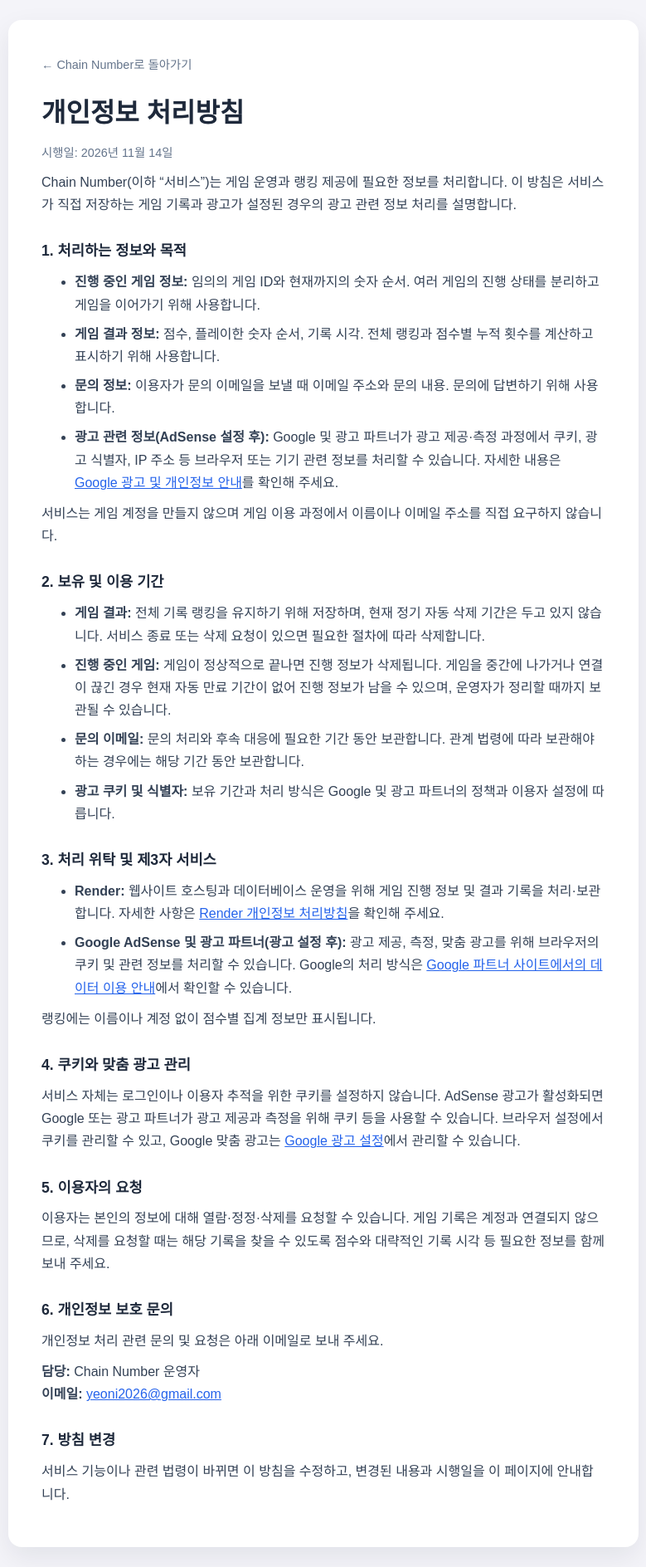
After one commit to yeoni2026/Chain-Number, a Flask app: page /privacy in a window 1280 px wide. The commit adds this page. Shown: the whole page at 83% size, without its empty margins (250-1029 px from the left). Run offline with Flask 3, Linux system fonts and the light colour scheme.

Commit message:
개인정보 처리방침 추가 (AdSense)

```diff
--- a/app.py
+++ b/app.py
@@ -36,7 +36,15 @@ with app.app_context():
 
 @app.route('/')
 def index():
-    return render_template('index.html')
+    return render_template(
+        'index.html',
+        adsense_client_id=os.environ.get('ADSENSE_CLIENT_ID', '').strip(),
+        adsense_slot_id=os.environ.get('ADSENSE_SLOT_ID', '').strip()
+    )
+
+@app.route('/privacy')
+def privacy_policy():
+    return render_template('privacy.html')
 
 @app.route('/start', methods=['POST'])
 def start_game():
--- a/static/game.js
+++ b/static/game.js
@@ -153,6 +153,7 @@ function processNextTurn(data) {
 }
 
 function startGame() {
+    document.getElementById('home-ad-slot')?.classList.add('hidden');
     document.getElementById('start-screen').classList.add('hidden');
     document.getElementById('game-screen').classList.remove('hidden');
     document.getElementById('game-form').classList.add('hidden');
@@ -262,6 +263,7 @@ function loadRanking() {
 // 2. 기존 goHome 함수 수정 (홈 화면으로 갈 때 랭킹 갱신)
 function goHome() {
     stopTimer();
+    document.getElementById('home-ad-slot')?.classList.remove('hidden');
     document.getElementById('start-screen').classList.remove('hidden');
     document.getElementById('game-screen').classList.add('hidden');
     document.getElementById('game-form').classList.add('hidden');
--- a/static/style.css
+++ b/static/style.css
@@ -29,6 +29,29 @@ body {
     flex-direction: column;    /* 세로로 쌓이도록 설정 */
     justify-content: center;   /* 세로 기준 중앙 정렬 */
     align-items: center;       /* 가로 기준 중앙 정렬 */
+}
+
+.home-ad-slot {
+    position: fixed;
+    z-index: 10;
+    left: 50%;
+    bottom: 12px;
+    transform: translateX(-50%);
+    width: min(728px, calc(100vw - 32px));
+    min-height: 90px;
+    display: flex;
+    justify-content: center;
+    align-items: flex-start;
+}
+
+.home-ad-slot .adsbygoogle {
+    min-height: 90px;
+}
+
+@media (max-height: 700px) {
+    .home-ad-slot {
+        display: none;
+    }
 }
 
 .hidden {
@@ -68,6 +91,74 @@ body {
 .start-actions button {
     width: 100%;
     box-sizing: border-box;
+}
+
+.privacy-link {
+    display: inline-block;
+    margin-top: 40px;
+    color: #64748b;
+    font-size: 0.82rem;
+    text-decoration: underline;
+    text-underline-offset: 3px;
+}
+
+.privacy-page-body {
+    display: block;
+    box-sizing: border-box;
+    height: auto;
+    min-height: 100vh;
+    overflow-y: auto;
+    padding: 24px 16px;
+}
+
+.privacy-policy {
+    box-sizing: border-box;
+    width: min(760px, 100%);
+    margin: 0 auto;
+    padding: clamp(22px, 5vw, 40px);
+    border-radius: 16px;
+    background: #fff;
+    color: #334155;
+    text-align: left;
+    line-height: 1.7;
+    box-shadow: 0 12px 32px rgba(15, 23, 42, 0.08);
+}
+
+.privacy-policy h1 {
+    margin: 18px 0 4px;
+    color: #1e293b;
+    font-size: clamp(1.6rem, 5vw, 2rem);
+}
+
+.privacy-policy h2 {
+    margin: 28px 0 8px;
+    color: #1e293b;
+    font-size: 1.1rem;
+}
+
+.privacy-policy p,
+.privacy-policy ul {
+    margin-top: 8px;
+    margin-bottom: 10px;
+}
+
+.privacy-policy li + li {
+    margin-top: 8px;
+}
+
+.privacy-policy a {
+    color: #2563eb;
+}
+
+.policy-effective {
+    color: #64748b;
+    font-size: 0.9rem;
+}
+
+.policy-home-link {
+    color: #64748b !important;
+    font-size: 0.9rem;
+    text-decoration: none;
 }
 
 #rules-btn {
--- /dev/null
+++ b/templates/privacy.html
@@ -0,0 +1,54 @@
+<!DOCTYPE html>
+<html lang="ko">
+<head>
+    <meta charset="UTF-8">
+    <meta name="viewport" content="width=device-width, initial-scale=1.0">
+    <title>개인정보 처리방침 | Chain Number</title>
+    <link rel="stylesheet" href="{{ url_for('static', filename='style.css') }}">
+</head>
+<body class="privacy-page-body">
+    <main class="privacy-policy">
+        <a class="policy-home-link" href="{{ url_for('index') }}">← Chain Number로 돌아가기</a>
+        <h1>개인정보 처리방침</h1>
+        <p class="policy-effective">시행일: 2026년 11월 14일</p>
+        <p>Chain Number(이하 “서비스”)는 게임 운영과 랭킹 제공에 필요한 정보를 처리합니다. 이 방침은 서비스가 직접 저장하는 게임 기록과 광고가 설정된 경우의 광고 관련 정보 처리를 설명합니다.</p>
+
+        <h2>1. 처리하는 정보와 목적</h2>
+        <ul>
+            <li><strong>진행 중인 게임 정보:</strong> 임의의 게임 ID와 현재까지의 숫자 순서. 여러 게임의 진행 상태를 분리하고 게임을 이어가기 위해 사용합니다.</li>
+            <li><strong>게임 결과 정보:</strong> 점수, 플레이한 숫자 순서, 기록 시각. 전체 랭킹과 점수별 누적 횟수를 계산하고 표시하기 위해 사용합니다.</li>
+            <li><strong>문의 정보:</strong> 이용자가 문의 이메일을 보낼 때 이메일 주소와 문의 내용. 문의에 답변하기 위해 사용합니다.</li>
+            <li><strong>광고 관련 정보(AdSense 설정 후):</strong> Google 및 광고 파트너가 광고 제공·측정 과정에서 쿠키, 광고 식별자, IP 주소 등 브라우저 또는 기기 관련 정보를 처리할 수 있습니다. 자세한 내용은 <a href="https://policies.google.com/technologies/ads" target="_blank" rel="noopener noreferrer">Google 광고 및 개인정보 안내</a>를 확인해 주세요.</li>
+        </ul>
+        <p>서비스는 게임 계정을 만들지 않으며 게임 이용 과정에서 이름이나 이메일 주소를 직접 요구하지 않습니다.</p>
+
+        <h2>2. 보유 및 이용 기간</h2>
+        <ul>
+            <li><strong>게임 결과:</strong> 전체 기록 랭킹을 유지하기 위해 저장하며, 현재 정기 자동 삭제 기간은 두고 있지 않습니다. 서비스 종료 또는 삭제 요청이 있으면 필요한 절차에 따라 삭제합니다.</li>
+            <li><strong>진행 중인 게임:</strong> 게임이 정상적으로 끝나면 진행 정보가 삭제됩니다. 게임을 중간에 나가거나 연결이 끊긴 경우 현재 자동 만료 기간이 없어 진행 정보가 남을 수 있으며, 운영자가 정리할 때까지 보관될 수 있습니다.</li>
+            <li><strong>문의 이메일:</strong> 문의 처리와 후속 대응에 필요한 기간 동안 보관합니다. 관계 법령에 따라 보관해야 하는 경우에는 해당 기간 동안 보관합니다.</li>
+            <li><strong>광고 쿠키 및 식별자:</strong> 보유 기간과 처리 방식은 Google 및 광고 파트너의 정책과 이용자 설정에 따릅니다.</li>
+        </ul>
+
+        <h2>3. 처리 위탁 및 제3자 서비스</h2>
+        <ul>
+            <li><strong>Render:</strong> 웹사이트 호스팅과 데이터베이스 운영을 위해 게임 진행 정보 및 결과 기록을 처리·보관합니다. 자세한 사항은 <a href="https://render.com/privacy" target="_blank" rel="noopener noreferrer">Render 개인정보 처리방침</a>을 확인해 주세요.</li>
+            <li><strong>Google AdSense 및 광고 파트너(광고 설정 후):</strong> 광고 제공, 측정, 맞춤 광고를 위해 브라우저의 쿠키 및 관련 정보를 처리할 수 있습니다. Google의 처리 방식은 <a href="https://policies.google.com/technologies/partner-sites" target="_blank" rel="noopener noreferrer">Google 파트너 사이트에서의 데이터 이용 안내</a>에서 확인할 수 있습니다.</li>
+        </ul>
+        <p>랭킹에는 이름이나 계정 없이 점수별 집계 정보만 표시됩니다.</p>
+
+        <h2>4. 쿠키와 맞춤 광고 관리</h2>
+        <p>서비스 자체는 로그인이나 이용자 추적을 위한 쿠키를 설정하지 않습니다. AdSense 광고가 활성화되면 Google 또는 광고 파트너가 광고 제공과 측정을 위해 쿠키 등을 사용할 수 있습니다. 브라우저 설정에서 쿠키를 관리할 수 있고, Google 맞춤 광고는 <a href="https://adssettings.google.com/" target="_blank" rel="noopener noreferrer">Google 광고 설정</a>에서 관리할 수 있습니다.</p>
+
+        <h2>5. 이용자의 요청</h2>
+        <p>이용자는 본인의 정보에 대해 열람·정정·삭제를 요청할 수 있습니다. 게임 기록은 계정과 연결되지 않으므로, 삭제를 요청할 때는 해당 기록을 찾을 수 있도록 점수와 대략적인 기록 시각 등 필요한 정보를 함께 보내 주세요.</p>
+
+        <h2>6. 개인정보 보호 문의</h2>
+        <p>개인정보 처리 관련 문의 및 요청은 아래 이메일로 보내 주세요.</p>
+        <p><strong>담당:</strong> Chain Number 운영자<br><strong>이메일:</strong> <a href="mailto:yeoni2026@gmail.com">yeoni2026@gmail.com</a></p>
+
+        <h2>7. 방침 변경</h2>
+        <p>서비스 기능이나 관련 법령이 바뀌면 이 방침을 수정하고, 변경된 내용과 시행일을 이 페이지에 안내합니다.</p>
+    </main>
+</body>
+</html>
```
Also changed, not shown: templates/index.html (+18 -0 lines).
